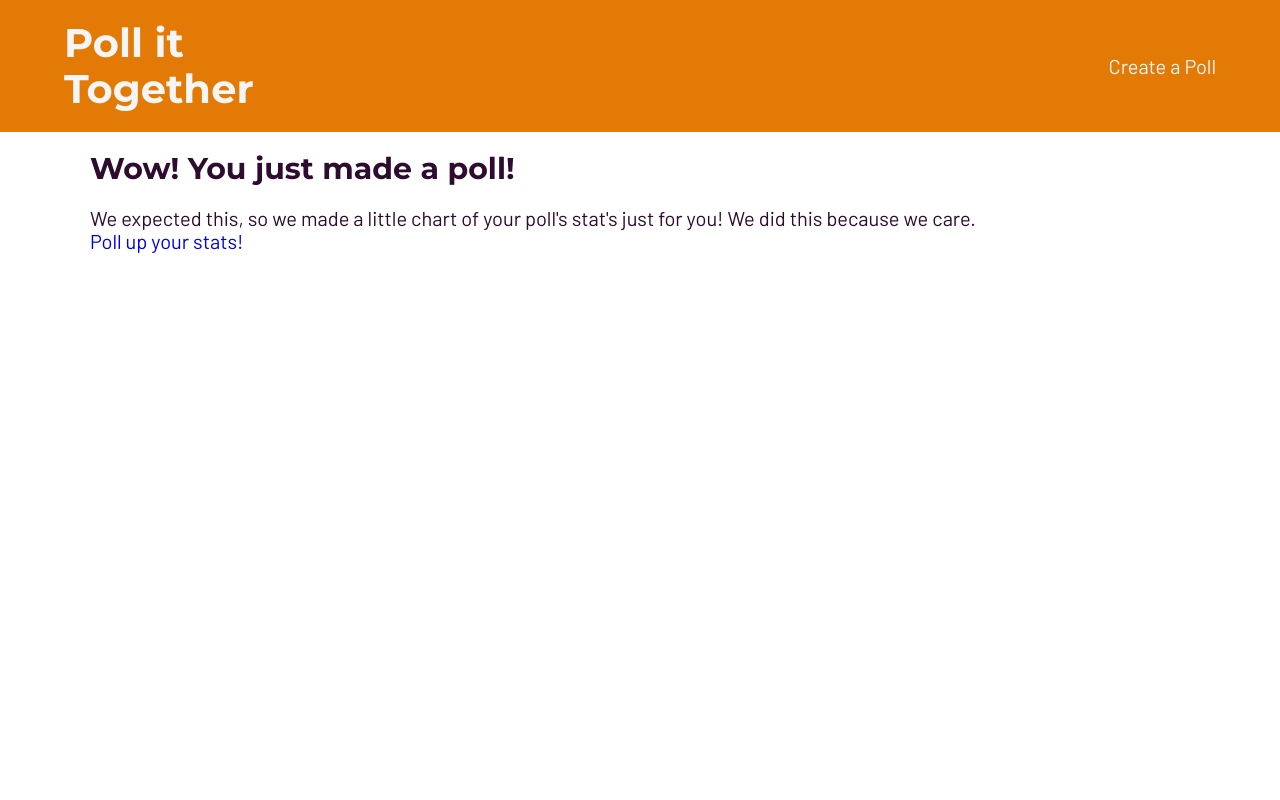
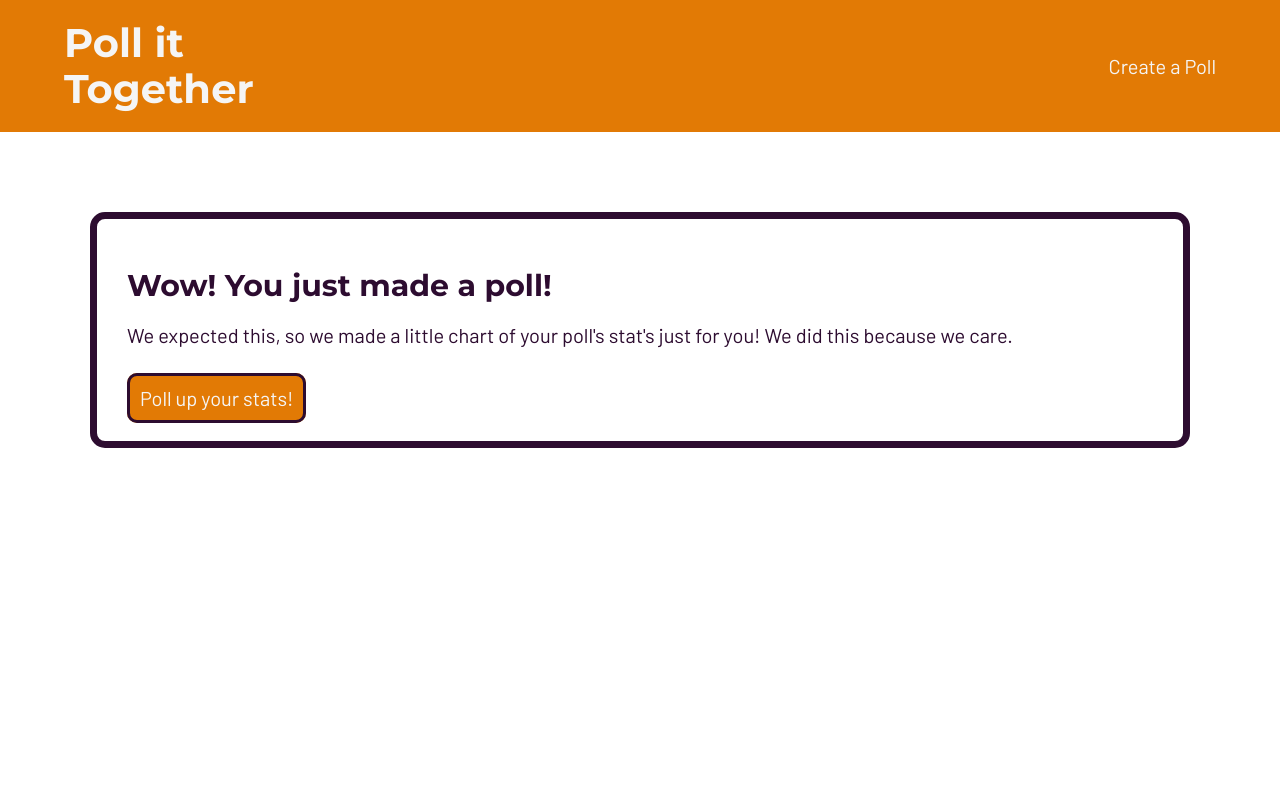
Before and after one commit to SergeChurkin-ca/poll-it, a React (Create React App) app: page /createpoll in a window 1280 px wide. Both pictures are taken after typing "Sample", "Sample", "Sample", "Sample" into the empty fields and a click on the button "I'm done!". Shown: the top 800 px of the page. Built offline with nearby package versions, Linux system fonts and the light colour scheme.

Commit message:
createpoll message styling

```diff
--- a/src/CreatePoll.js
+++ b/src/CreatePoll.js
@@ -168,13 +168,13 @@ class CreatePoll extends Component {
             );
           } else if (state.isLinkShowing === true) {
             return (
-              <div className="pageContainer">
+              <div className="pageContainer pollCreatedMessage">
                 <h2>Wow! You just made a poll!</h2>
                 <p>
                   We expected this, so we made a little chart of your poll's
                   stat's just for you! We did this because we care.
                 </p>
-                <Link to={`/polls/${key}/analytics`}>Poll up your stats!</Link>
+                <Link to={`/polls/${key}/analytics`} className="toAnalyticsLink">Poll up your stats!</Link>
               </div>
             );
           }
--- a/src/index.css
+++ b/src/index.css
@@ -233,15 +233,30 @@ main:hover .toCreatePoll {
 /* ============================================ */
 
 
-/* Classes For Arman */
+/* styles for rendered message on poll creation form */
+.pollCreatedMessage {
+    /* background-color: lightcoral; */
+    border: 7px solid #2d0c30;
+    border-radius: 15px;
+    padding: 30px;
+    margin-top: 10vh;
+}
 
+.pollCreatedMessage p {
+    margin-bottom: 40px;
+}
 
-/* .hide {
-  visibility: hidden;
-  position: absolute;
-  z-index: -10;
-  top: 0;
-} */
+.pollCreatedMessage h2 {
+    width: 100%;
+}
+
+.toAnalyticsLink {
+    padding: 10px;
+    background-color: #e27a05;
+    color: whitesmoke;
+    border: 3px solid #2d0c30;
+    border-radius: 10px;
+}
 
 .hide {
     display: none;
```
